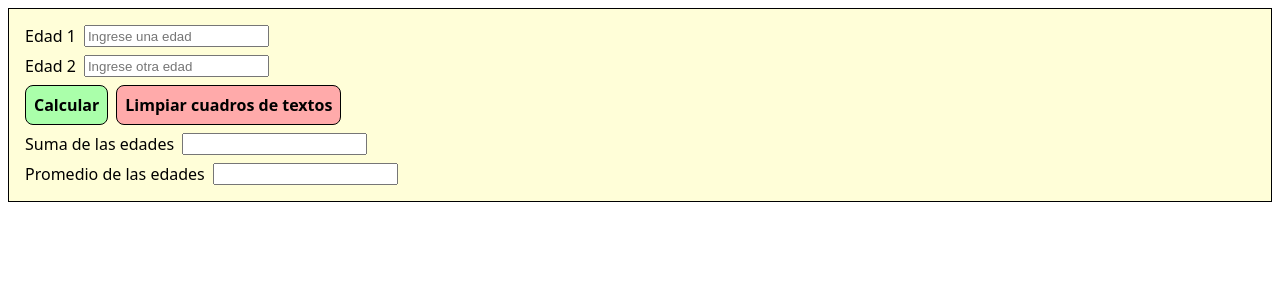
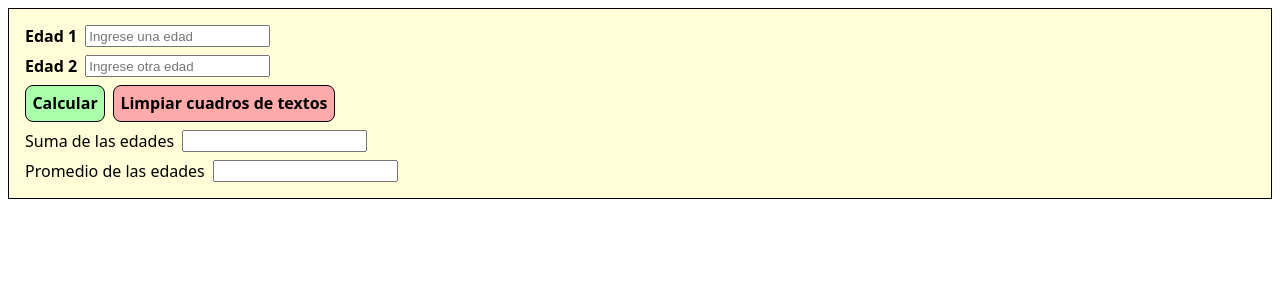
Before and after one commit to gurpreet808/LAB_IV_4B_Ejercicios, an Angular app: page / in a window 1280 px wide. Shown: the top 300 px of the page. Built offline with nearby package versions, Linux system fonts and the light colour scheme.

Commit message:
Agrego font bold a los labels de los inputs

```diff
--- a/src/app/app.component.scss
+++ b/src/app/app.component.scss
@@ -25,6 +25,10 @@ div[name="edades_container"] {
     gap: 0.5rem;
 }
 
+div[name="edades_container"]>label {
+    font-weight: bold;
+}
+
 div#button_container {
     display: flex;
     flex-direction: row;
@@ -47,12 +51,13 @@ div[name="rdo_container"] {
 }
 
 div#button_container>button {
-    padding: 0.5rem;
+    padding: 0.4rem;
     border-radius: 0.5rem;
     border: 1px solid black;
     font-family: system-ui;
     font-weight: bold;
     font-size: 1rem;
+    cursor: pointer;
 }
 
 button#btn_calcular {
```
